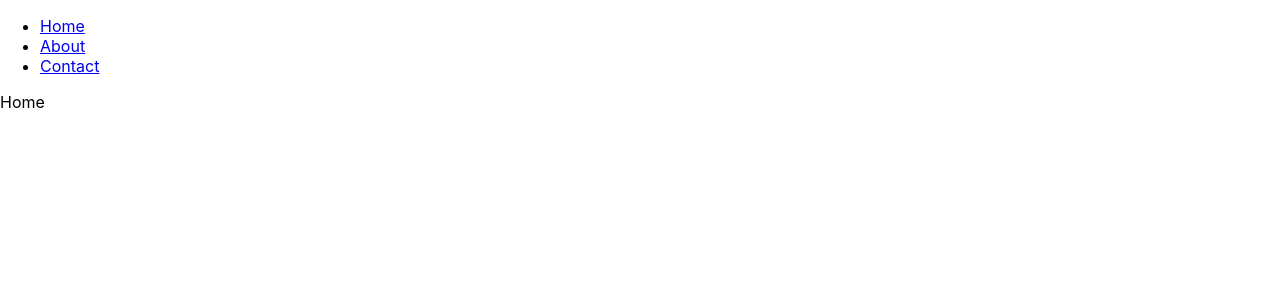
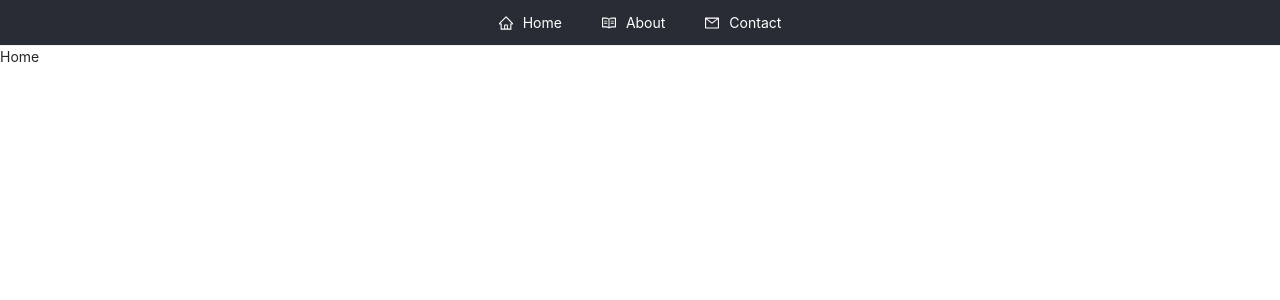
Before and after one commit to rtomlin62/wellcall-app-cdk, a React (Create React App) app in the folder client/: page / in a window 1280 px wide. Shown: the top 300 px of the page. Built offline with nearby package versions, Linux system fonts and the light colour scheme.

Commit message:
antd installed. nav in place.

```diff
--- a/client/package.json
+++ b/client/package.json
@@ -7,10 +7,12 @@
     "@testing-library/jest-dom": "^4.2.4",
     "@testing-library/react": "^9.5.0",
     "@testing-library/user-event": "^7.2.1",
+    "@types/antd": "^1.0.0",
     "@types/jest": "^24.9.1",
     "@types/node": "^12.12.50",
     "@types/react": "^16.9.43",
     "@types/react-dom": "^16.9.8",
+    "@types/react-redux": "^7.1.9",
     "@types/react-router-dom": "^5.1.5",
     "react": "^16.13.1",
     "react-dom": "^16.13.1",
--- a/client/src/App.css
+++ b/client/src/App.css
@@ -13,17 +13,6 @@
   }
 }
 
-.App-header {
-  background-color: #282c34;
-  min-height: 100vh;
-  display: flex;
-  flex-direction: column;
-  align-items: center;
-  justify-content: center;
-  font-size: calc(10px + 2vmin);
-  color: white;
-}
-
 @keyframes App-logo-spin {
   from {
     transform: rotate(0deg);
--- a/client/src/App.tsx
+++ b/client/src/App.tsx
@@ -1,52 +1,14 @@
 import React from 'react';
-import { BrowserRouter as Router,
-  Switch,
-  Route,
-  Link
-} from 'react-router-dom';
 import logo from './logo.svg';
 import './App.css';
-import About from './well-call/about/About';
-import Contact from './well-call/contact/Contact';
-import Home from './well-call/home/Home';
+import Nav from './well-call/nav/Nav';
 
 function App() {
   // application logic begins here
   return (
-    // <div className="App">
-    //   <header className="App-header">
-    //     <img src={logo} className="App-logo" alt="logo" />
-    //   </header>
-    // </div>
-    <Router>
       <div>
-        <nav>
-          <ul>
-            <li>
-              <Link to="/">Home</Link>
-            </li>
-            <li>
-              <Link to="/about">About</Link>
-            </li>
-            <li>
-              <Link to="/contact">Contact</Link>
-            </li>
-          </ul>
-        </nav>
-
-        <Switch>
-          <Route path="/about">
-            <About />
-          </Route>
-          <Route path="/contact">
-            <Contact />
-          </Route>
-          <Route path="/">
-            <Home />
-          </Route>
-        </Switch>
+        <Nav />
       </div>
-    </Router>
   );
 }
 
--- /dev/null
+++ b/client/src/well-call/nav/Nav.css
@@ -0,0 +1,15 @@
+@import '~antd/dist/antd.css';
+
+.ant-menu {
+    background-color: #282c34;
+    display: flex;
+    flex-direction: row;
+    align-items: center;
+    justify-content: center;
+    min-width: 100vw;
+    color: white;
+}
+
+.ant-menu-horizontal > .ant-menu-item a {
+    color: white;
+}
--- /dev/null
+++ b/client/src/well-call/nav/Nav.tsx
@@ -0,0 +1,64 @@
+import React from 'react';
+import { BrowserRouter as Router,
+  Switch,
+  Route,
+  Link,
+  NavLink
+} from 'react-router-dom';
+import { Menu } from 'antd';
+import { HomeOutlined, MailOutlined, ReadOutlined } from '@ant-design/icons';
+import './Nav.css';
+import About from '../about/About';
+import Contact from '../contact/Contact';
+import Home from '../home/Home';
+
+const { SubMenu } = Menu;
+
+interface NavProps {
+}
+
+export default function Nav(props: NavProps) {
+
+const handleClick = (e: Event) => {
+    console.log('Clicked')
+}
+
+    return (
+        <div className={'nav'}>
+
+            <Router>
+                <Menu
+                    onClick={() => handleClick}
+                    mode={'horizontal'}>
+                    <Menu.Item
+                        key={'Home'}
+                        icon={<HomeOutlined />}>
+                        <a href={'/'}>Home</a>
+                    </Menu.Item>
+                    <Menu.Item
+                        key={'about'}
+                        icon={<ReadOutlined />}>
+                        <a href={'/about'}>About</a>
+                    </Menu.Item>
+                    <Menu.Item
+                        key={'Contact'}
+                        icon={<MailOutlined />}>
+                        <a href={'/contact'}>Contact</a>
+                    </Menu.Item>
+                </Menu>
+
+                <Switch>
+                <Route path="/about">
+                    <About />
+                </Route>
+                <Route path="/contact">
+                    <Contact />
+                </Route>
+                <Route path="/">
+                    <Home />
+                </Route>
+                </Switch>
+            </Router>
+        </div>
+    )
+}
```
Also changed, not shown: 1 other file (tests, documents, lock files or other folders).
